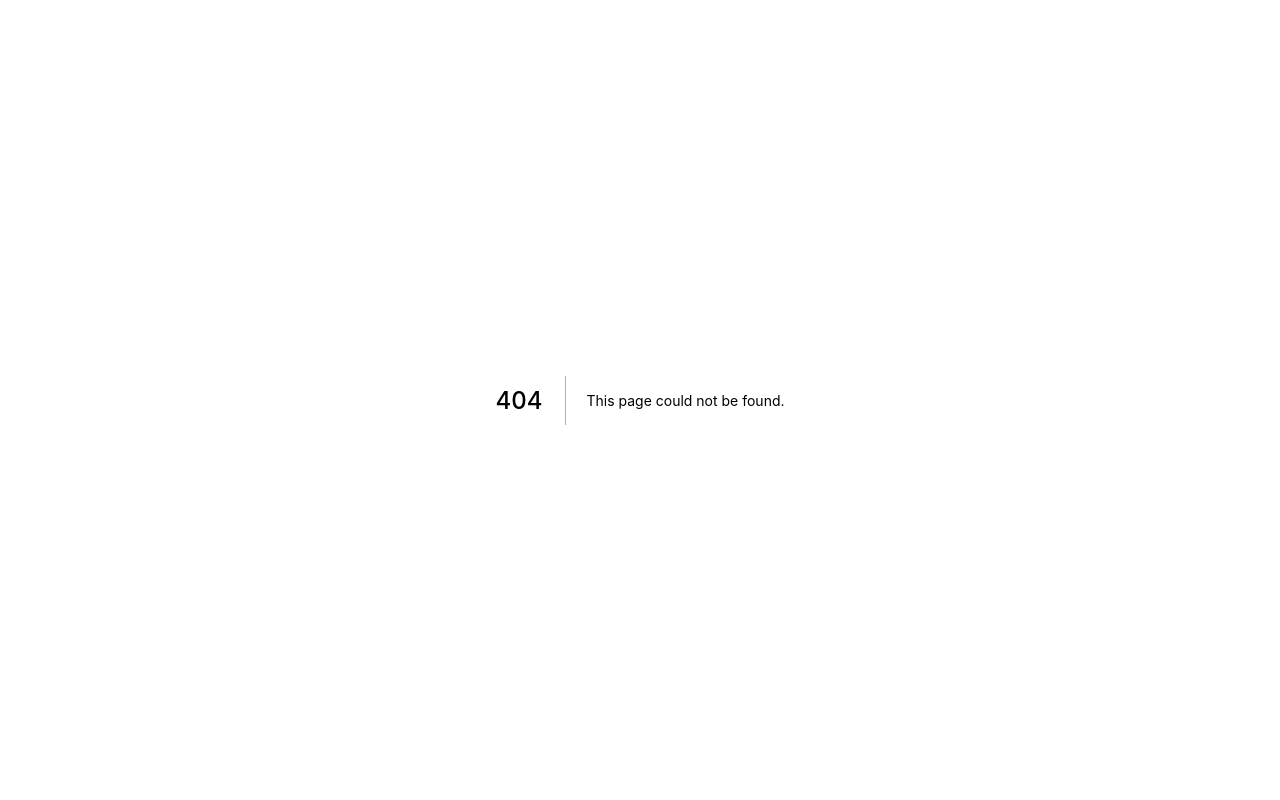
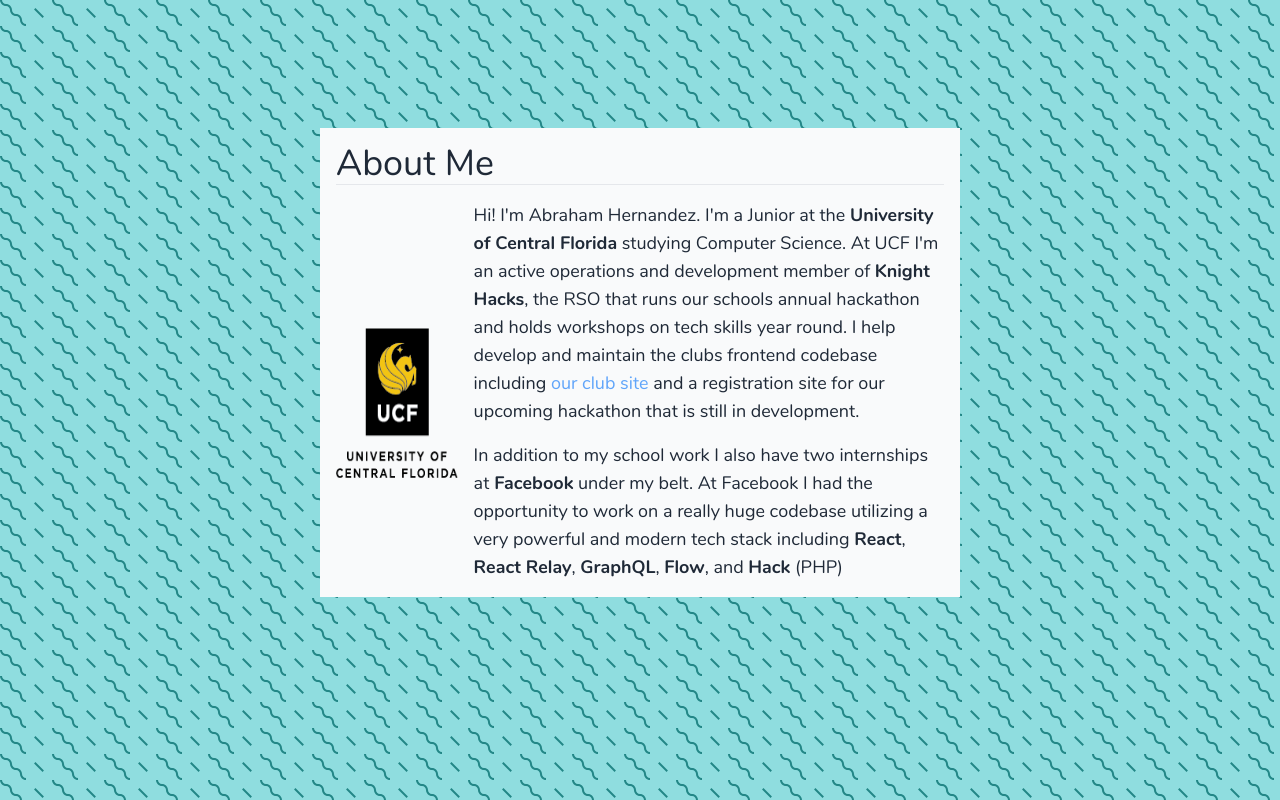
Before and after one commit to andreahern/portfolio, a Next.js app: page /components/AboutMe in a window 1280 px wide. Before the commit this address had no page. Built offline with nearby package versions, Linux system fonts and the light colour scheme.

Commit message:
Extract About Me section to its own component.

```diff
--- /dev/null
+++ b/pages/components/AboutMe.tsx
@@ -0,0 +1,59 @@
+import ucfBanner from "../../public/ucf_banner.png";
+import Image from "next/image";
+import Link from "next/link";
+import { forwardRef } from "react";
+
+const AboutMe = forwardRef((props, ref) => (
+  <div
+    ref={ref}
+    className="w-full flex flex-col justify-center items-center mt-32 text-gray-800"
+  >
+    <div className="bg-gray-50 `rounded-lg w-1/2 p-4">
+      <h1 className="text-4xl">About Me</h1>
+      <hr />
+      <div className="flex flex-row space-x-4">
+        <div className="w-1/5 mt-10 flex justify-center items-center">
+          <Image
+            src={ucfBanner}
+            alt="UCF banner logo"
+            width={150}
+            height={150}
+            layout="fixed"
+          />
+        </div>
+        <div className="flex flex-col w-4/5">
+          <p className="text-lg pt-4">
+            Hi! I'm Abraham Hernandez. I'm a Junior at the{" "}
+            <span className="font-bold">University of Central Florida</span>{" "}
+            studying Computer Science. At UCF I'm an active operations and
+            development member of{" "}
+            <span className="font-bold">Knight Hacks</span>, the RSO that runs
+            our schools annual hackathon and holds workshops on tech skills year
+            round. I help develop and maintain the clubs frontend codebase
+            including{" "}
+            <Link href="https://club.knighthacks.org" passHref={true}>
+              <span className="text-blue-400 hover:text-blue-300 active:text-blue-500 cursor-pointer">
+                our club site
+              </span>
+            </Link>{" "}
+            and a registration site for our upcoming hackathon that is still in
+            development.
+          </p>
+          <p className="text-lg pt-4">
+            In addition to my school work I also have two internships at
+            <span className="font-bold"> Facebook</span> under my belt. At
+            Facebook I had the opportunity to work on a really huge codebase
+            utilizing a very powerful and modern tech stack including{" "}
+            <span className="font-bold">React</span>,{" "}
+            <span className="font-bold">React Relay</span>,{" "}
+            <span className="font-bold">GraphQL</span>,{" "}
+            <span className="font-bold">Flow</span>, and{" "}
+            <span className="font-bold">Hack</span> (PHP)
+          </p>
+        </div>
+      </div>
+    </div>
+  </div>
+));
+
+export default AboutMe;
--- a/pages/components/Landing.tsx
+++ b/pages/components/Landing.tsx
@@ -2,7 +2,7 @@
 import Image from "next/image";
 import { ChevronDoubleDownIcon } from "@heroicons/react/solid";
 
-export default function Landing({ aboutUsRef }) {
+export default function Landing({ aboutMeRef }) {
   return (
     <div className="text-body h-screen flex flex-col justify-center items-center filter drop-shadow-lg">
       <Image
@@ -20,7 +20,7 @@
         onClick={() =>
           window.scrollTo({
             behavior: "smooth",
-            top: aboutUsRef.current.offsetTop - 10,
+            top: aboutMeRef.current.offsetTop - 10,
           })
         }
       />
--- a/pages/index.tsx
+++ b/pages/index.tsx
@@ -1,11 +1,8 @@
 import Head from "next/head";
-import Image from "next/image";
-import Link from "next/link";
 import { useRef } from "react";
 import Landing from "./components/Landing";
+import AboutMe from "./components/AboutMe";
 
-import profilePic from "../public/me.jpg";
-import ucfBanner from "../public/ucf_banner.png";
 import { BriefcaseIcon } from "@heroicons/react/solid";
 import {
   VerticalTimeline,
@@ -14,7 +11,7 @@
 import "react-vertical-timeline-component/style.min.css";
 
 export default function Home() {
-  const aboutUsRef = useRef();
+  const aboutMeRef = useRef();
 
   return (
     <>
@@ -28,60 +25,8 @@
       </Head>
 
       <main>
-        <Landing aboutUsRef={aboutUsRef} />
-
-        <div
-          ref={aboutUsRef}
-          className="w-full flex flex-col justify-center items-center mt-32 text-gray-800"
-        >
-          <div className="bg-gray-50 rounded-lg w-1/2 p-4">
-            <h1 className="text-4xl">About Me</h1>
-            <hr />
-            <div className="flex flex-row space-x-4">
-              <div className="w-1/5 mt-10 flex justify-center items-center">
-                <Image
-                  src={ucfBanner}
-                  alt="UCF banner logo"
-                  width={150}
-                  height={150}
-                  layout="fixed"
-                />
-              </div>
-              <div className="flex flex-col w-4/5">
-                <p className="text-lg pt-4">
-                  Hi! I'm Abraham Hernandez. I'm a Junior at the{" "}
-                  <span className="font-bold">
-                    University of Central Florida
-                  </span>{" "}
-                  studying Computer Science. At UCF I'm an active operations and
-                  development member of{" "}
-                  <span className="font-bold">Knight Hacks</span>, the RSO that
-                  runs our schools annual hackathon and holds workshops on tech
-                  skills year round. I help develop and maintain the clubs
-                  frontend codebase including{" "}
-                  <Link href="https://club.knighthacks.org" passHref={true}>
-                    <span className="text-blue-400 hover:text-blue-300 active:text-blue-500 cursor-pointer">
-                      our club site
-                    </span>
-                  </Link>{" "}
-                  and a registration site for our upcoming hackathon that is
-                  still in development.
-                </p>
-                <p className="text-lg pt-4">
-                  In addition to my school work I also have two internships at
-                  <span className="font-bold"> Facebook</span> under my belt. At
-                  Facebook I had the opportunity to work on a really huge
-                  codebase utilizing a very powerful and modern tech stack
-                  including <span className="font-bold">React</span>,{" "}
-                  <span className="font-bold">React Relay</span>,{" "}
-                  <span className="font-bold">GraphQL</span>,{" "}
-                  <span className="font-bold">Flow</span>, and{" "}
-                  <span className="font-bold">Hack</span> (PHP)
-                </p>
-              </div>
-            </div>
-          </div>
-        </div>
+        <Landing aboutMeRef={aboutMeRef} />
+        <AboutMe ref={aboutMeRef} />
 
         <div className="w-full flex flex-col justify-center items-center mt-32 text-gray-800">
           <h1 className="text-4xl filter drop-shadow-lg ">
```
